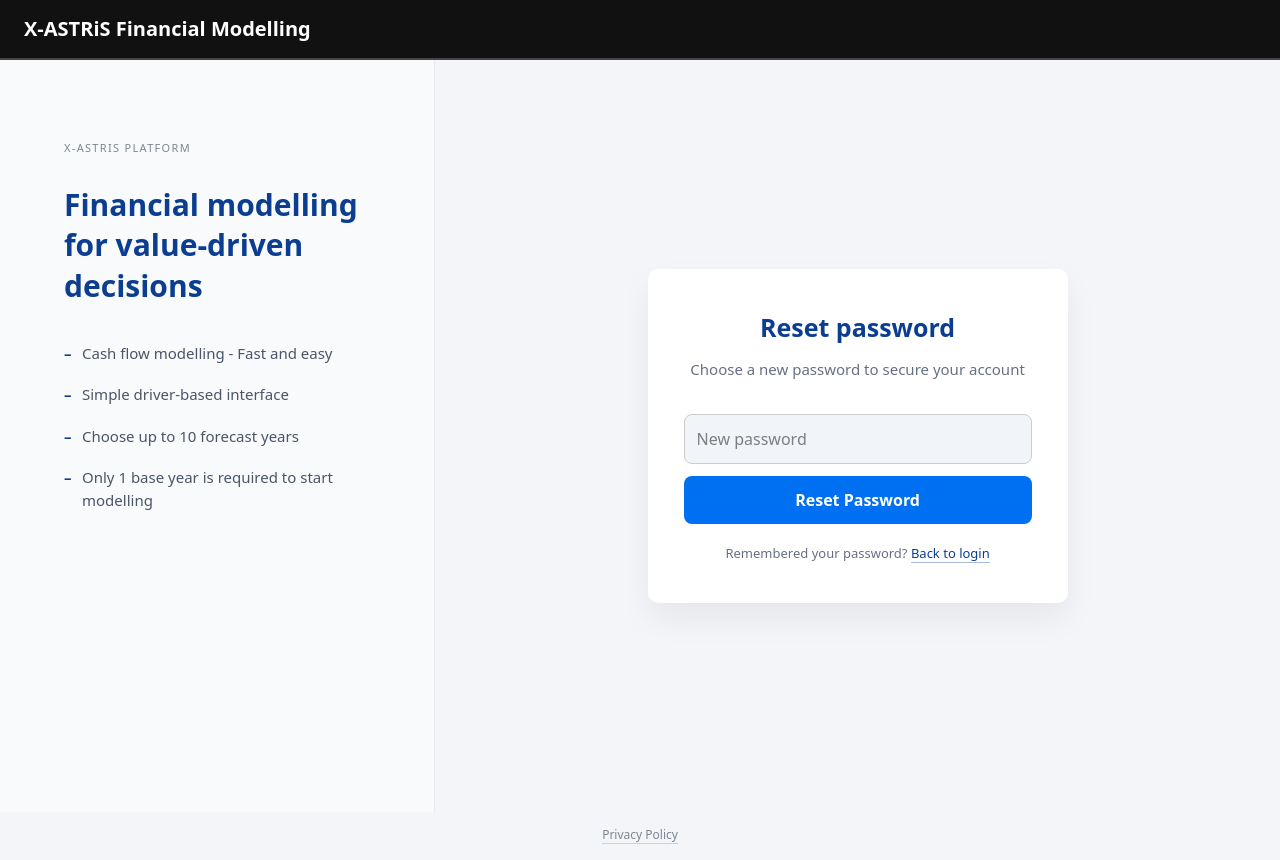
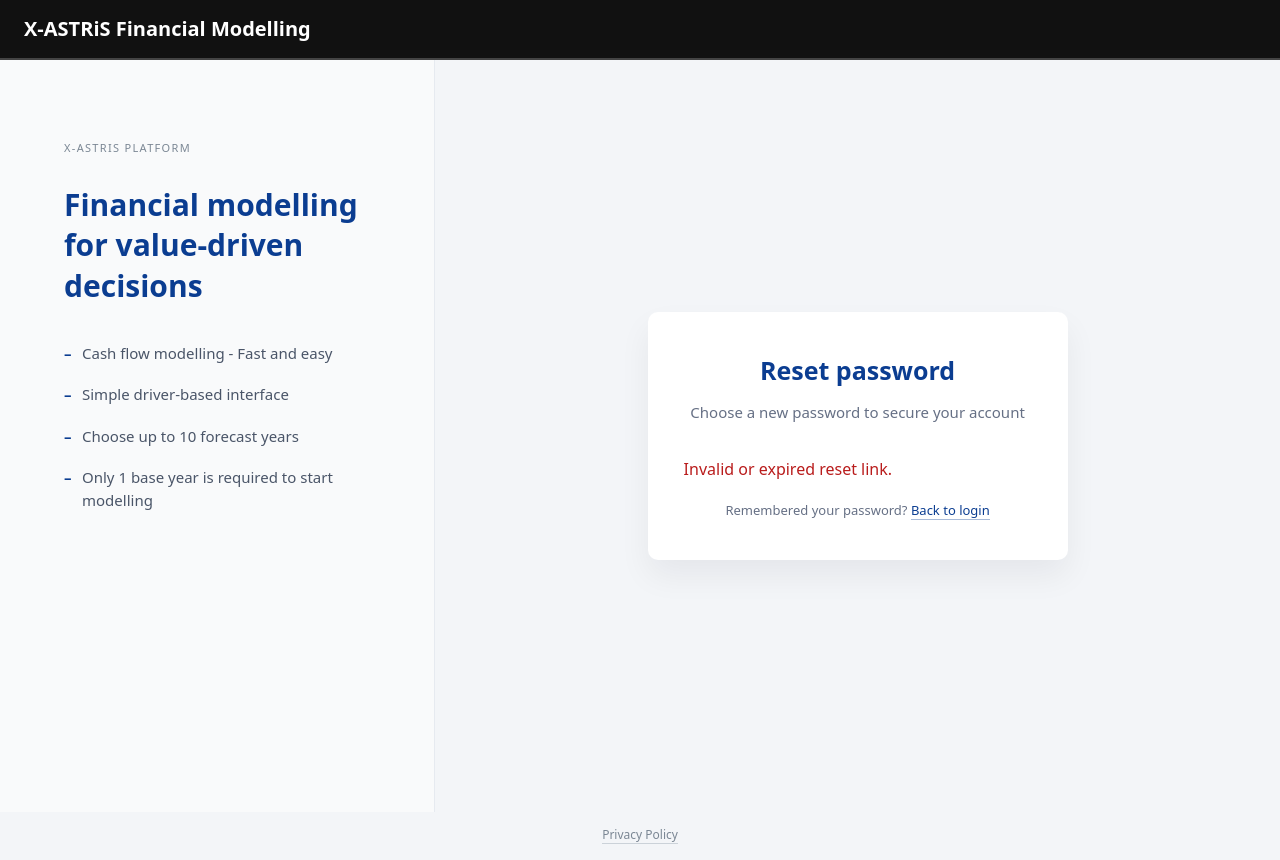
Before and after one commit to x-astris/x-astris-frontend, a Next.js app: page /reset-password in a window 1280 px wide. Built offline with nearby package versions, Linux system fonts and the light colour scheme.

Commit message:
password reset fix 2

```diff
--- a/app/reset-password/page.tsx
+++ b/app/reset-password/page.tsx
@@ -2,13 +2,12 @@
 import Link from "next/link";
 import "../login/login.css";
 
-export default function ResetPasswordPage() {
-  const searchParams =
-    typeof window !== "undefined"
-      ? new URLSearchParams(window.location.search)
-      : null;
-
-  const token = searchParams?.get("token") || null;
+export default function ResetPasswordPage({
+  searchParams,
+}: {
+  searchParams: { token?: string };
+}) {
+  const token = searchParams.token ?? null;
 
   return (
     <main className="login-page">
@@ -34,7 +33,13 @@
             Choose a new password to secure your account
           </p>
 
+          {token ? (
             <ResetPasswordForm token={token} />
+          ) : (
+            <p style={{ color: "#b91c1c" }}>
+              Invalid or expired reset link.
+            </p>
+          )}
 
           <p className="login-meta">
             Remembered your password?{" "}
```
Lines whose indentation alone changed are shown as unchanged.
